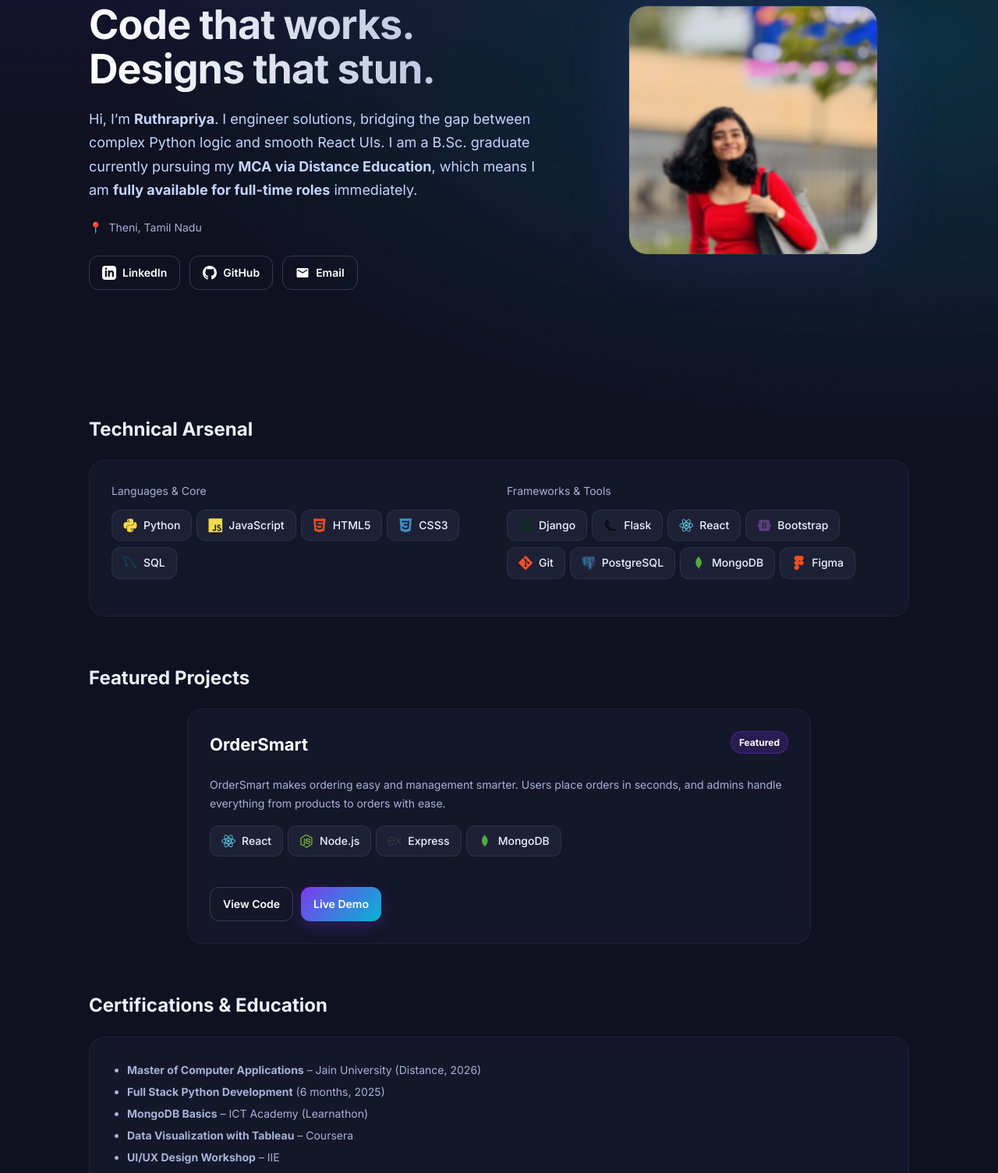
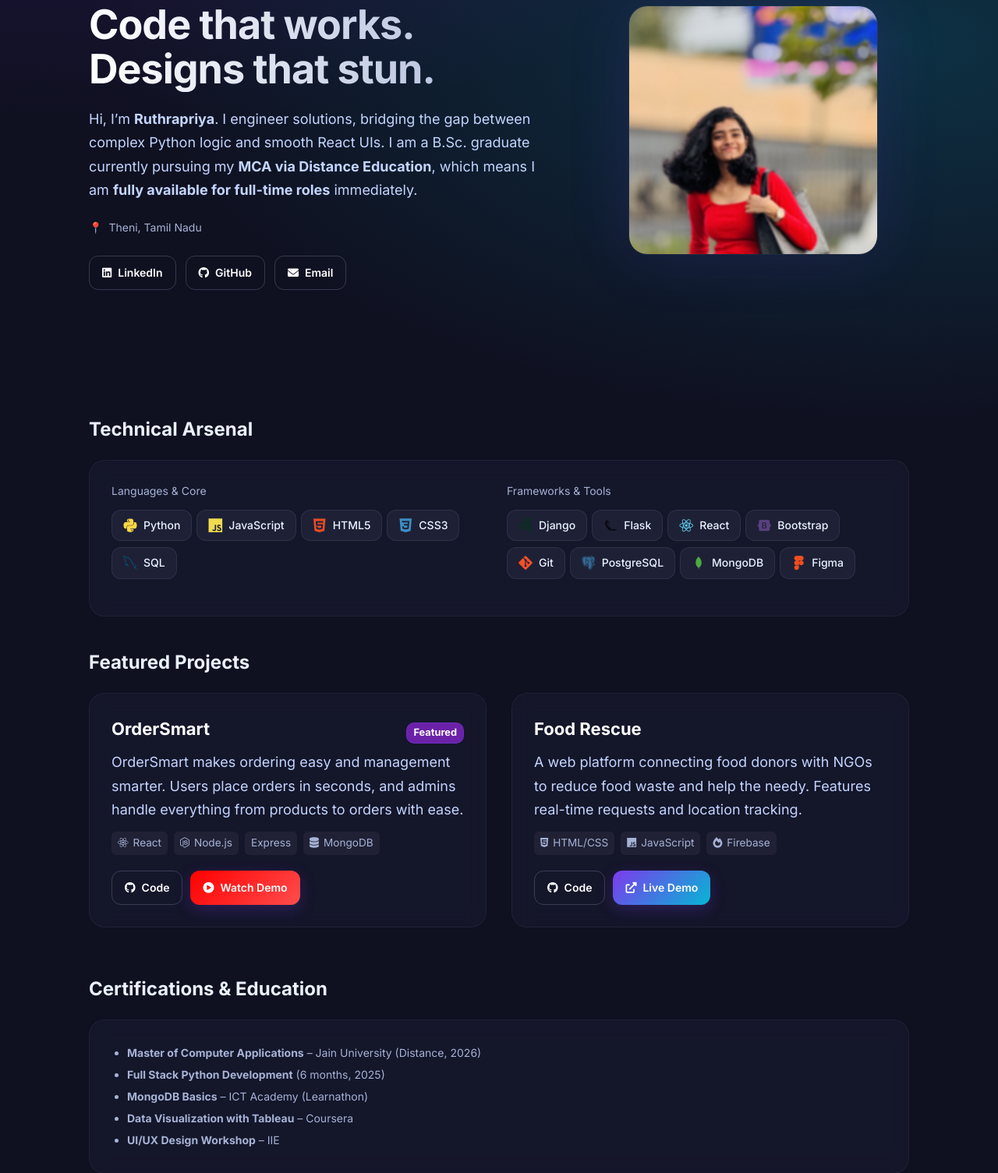
Before and after one commit to Ruthrapriya-R/Portfolio, a plain HTML site: page index.html in a window 1280 px wide. Shown: the part 195-1700 px from the top of the page at 78% size. Drawn offline with nearby package versions, Linux system fonts and the light colour scheme.

Commit message:
Add files via upload

```diff
--- a/index.html
+++ b/index.html
@@ -9,6 +9,7 @@
 <link rel="preconnect" href="https://fonts.gstatic.com" crossorigin>
 <link href="https://fonts.googleapis.com/css2?family=Inter:wght@400;500;600;700;800&display=swap" rel="stylesheet">
 <link rel="stylesheet" type='text/css' href="https://cdn.jsdelivr.net/gh/devicons/devicon@latest/devicon.min.css" />
+<link rel="stylesheet" href="https://cdnjs.cloudflare.com/ajax/libs/font-awesome/6.0.0/css/all.min.css">
 
 <style>
 :root{
@@ -160,6 +161,8 @@ p{margin:0 0 12px; font-size: 18px; color: #c3d5ff; line-height: 1.7;}
 .kbd i { font-size: 18px; }
 
 .skills{display:flex;flex-wrap:wrap; margin-bottom: 15px;}
+.tags{margin-top: auto; margin-bottom: 20px; display:flex; flex-wrap:wrap; gap:8px;}
+.tags span { font-size: 0.85em; background: rgba(255,255,255,0.05); padding: 4px 8px; border-radius: 6px; color: var(--muted); display: inline-flex; align-items: center; gap: 6px;}
 
 .cards{display:grid; grid-template-columns: 1fr; gap:24px; max-width: 800px; margin: 0 auto;}
 
@@ -184,6 +187,8 @@ a:hover{color: var(--g3);}
   background:rgba(124,58,237,.2); border:1px solid rgba(124,58,237,.4);
   font-size: 12px; font-weight: 700; color: #fff;
 }
+
+.links { display: flex; gap: 10px; margin-top: 10px; }
 
 .contact-grid {
   display: grid; grid-template-columns: 1fr 1.2fr; gap: 40px;
@@ -241,16 +246,13 @@ textarea.form-input { resize: vertical; min-height: 120px; }
 
         <div class="badges" style="margin-top:24px">
           <a class="btn ghost" href="https://www.linkedin.com/in/ruthrapriya-r-848b332a0" target="_blank" rel="noreferrer">
-            <svg viewBox="0 0 24 24"><path d="M19 0h-14c-2.761 0-5 2.239-5 5v14c0 2.761 2.239 5 5 5h14c2.762 0 5-2.239 5-5v-14c0-2.761-2.238-5-5-5zm-11 19h-3v-11h3v11zm-1.5-12.268c-.966 0-1.75-.79-1.75-1.764s.784-1.764 1.75-1.764 1.75.79 1.75 1.764-.783 1.764-1.75 1.764zm13.5 12.268h-3v-5.604c0-3.368-4-3.113-4 0v5.604h-3v-11h3v1.765c1.396-2.586 7-2.777 7 2.476v6.759z"/></svg>
-            LinkedIn
+            <i class="fab fa-linkedin"></i> LinkedIn
           </a>
           <a class="btn ghost" href="https://github.com/Ruthrapriya-R" target="_blank" rel="noreferrer">
-            <svg viewBox="0 0 24 24"><path d="M12 0c-6.626 0-12 5.373-12 12 0 5.302 3.438 9.8 8.207 11.387.599.111.793-.261.793-.577v-2.234c-3.338.726-4.033-1.416-4.033-1.416-.546-1.387-1.333-1.756-1.333-1.756-1.089-.745.083-.729.083-.729 1.205.084 1.839 1.237 1.839 1.237 1.07 1.834 2.807 1.304 3.492.997.107-.775.418-1.305.762-1.604-2.665-.305-5.467-1.334-5.467-5.931 0-1.311.469-2.381 1.236-3.221-.124-.303-.535-1.524.117-3.176 0 0 1.008-.322 3.301 1.23.957-.266 1.983-.399 3.003-.404 1.02.005 2.047.138 3.006.404 2.291-1.552 3.297-1.23 3.297-1.23.653 1.653.242 2.874.118 3.176.77.84 1.235 1.911 1.235 3.221 0 4.609-2.807 5.624-5.479 5.921.43.372.823 1.102.823 2.222v3.293c0 .319.192.694.801.576 4.765-1.589 8.199-6.086 8.199-11.386 0-6.627-5.373-12-12-12z"/></svg>
-            GitHub
+            <i class="fab fa-github"></i> GitHub
           </a>
           <a class="btn ghost" href="mailto:ruthrapriyaar@gmail.com">
-            <svg viewBox="0 0 24 24"><path d="M20 4H4c-1.1 0-1.99.9-1.99 2L2 18c0 1.1.9 2 2 2h16c1.1 0 2-.9 2-2V6c0-1.1-.9-2-2-2zm0 4l-8 5-8-5V6l8 5 8-5v2z"/></svg>
-            Email
+            <i class="fas fa-envelope"></i> Email
           </a>
         </div>
       </div>
@@ -292,25 +294,53 @@ textarea.form-input { resize: vertical; min-height: 120px; }
       </div>
     </section>
 
-    <section class="sec" id="projects">
-      <h2 class="reveal">Featured Projects</h2>
-      <div class="cards">
+    <section id="projects">
+      <h2>Featured Projects</h2>
 
-        <div class="card reveal">
-          <div style="display:flex; justify-content:space-between; align-items:start; margin-bottom: 12px;">
-            <h3>OrderSmart</h3>
-            <span class="badge">Featured</span>
+      <div style="display: grid; grid-template-columns: repeat(auto-fit, minmax(300px, 1fr)); gap: 2rem;">
+
+        <div class="card">
+          <div class="project-info">
+            <div style="display: flex; justify-content: space-between; align-items: center;">
+              <h3>OrderSmart</h3>
+              <span class="badge" style="background: #6b21a8; color: white; padding: 2px 8px; border-radius: 10px; font-size: 0.8em;">Featured</span>
+            </div>
+            <p>OrderSmart makes ordering easy and management smarter. Users place orders in seconds, and admins handle everything from products to orders with ease.</p>
+            <div class="tags">
+              <span><i class="fab fa-react"></i> React</span>
+              <span><i class="fab fa-node-js"></i> Node.js</span>
+              <span>Express</span>
+              <span><i class="fas fa-database"></i> MongoDB</span>
+            </div>
+            <div class="links">
+              <a href="https://github.com/Ruthrapriya-R/OrderSmart" target="_blank" class="btn ghost">
+                <i class="fab fa-github"></i> Code
+              </a>
+
+              <a href="https://youtu.be/WKIfdX8b8mk" target="_blank" class="btn" style="background: linear-gradient(135deg, #ff0000, #ff4d4d);">
+                <i class="fas fa-play-circle"></i> Watch Demo
+              </a>
+            </div>
           </div>
-          <p class="small" style="flex-grow: 1;">OrderSmart makes ordering easy and management smarter. Users place orders in seconds, and admins handle everything from products to orders with ease.</p>
-          <div class="skills">
-            <span class="kbd"><i class="devicon-react-original colored"></i> React</span>
-            <span class="kbd"><i class="devicon-nodejs-plain colored"></i> Node.js</span>
-            <span class="kbd"><i class="devicon-express-original colored"></i> Express</span>
-            <span class="kbd"><i class="devicon-mongodb-plain colored"></i> MongoDB</span>
-          </div>
-          <div style="margin-top:20px; display:flex; gap:10px;">
-            <a href="https://github.com/Ruthrapriya-R/OrderSmart" target="_blank" class="btn ghost">View Code</a>
-            <a href="#" target="_blank" class="btn">Live Demo</a>
+        </div>
+
+        <div class="card">
+          <div class="project-info">
+            <h3>Food Rescue</h3>
+            <p>A web platform connecting food donors with NGOs to reduce food waste and help the needy. Features real-time requests and location tracking.</p>
+            <div class="tags">
+              <span><i class="fab fa-html5"></i> HTML/CSS</span>
+              <span><i class="fab fa-js"></i> JavaScript</span>
+              <span><i class="fas fa-fire"></i> Firebase</span>
+            </div>
+            <div class="links">
+              <a href="https://github.com/Ruthrapriya-R/FoodRescue" target="_blank" class="btn ghost">
+                <i class="fab fa-github"></i> Code
+              </a>
+              <a href="https://ruthrapriya-r.github.io/FoodRescue/" target="_blank" class="btn">
+                <i class="fas fa-external-link-alt"></i> Live Demo
+              </a>
+            </div>
           </div>
         </div>
 
@@ -377,7 +407,7 @@ textarea.form-input { resize: vertical; min-height: 120px; }
     <div class="container footer-content">
       <span>© 2025 Ruthrapriya R · Built in Theni, India</span>
       <span>
-        <a href="RUTHRAPRIYA_RESUME.pdf" download style="text-decoration: underline;">Download Resume</a></span>
+        <a href="RUTHRAPRIYA_RESUME.pdf" target="_blank" style="text-decoration: underline;">View Resume</a></span>
     </div>
   </footer>
 
```
